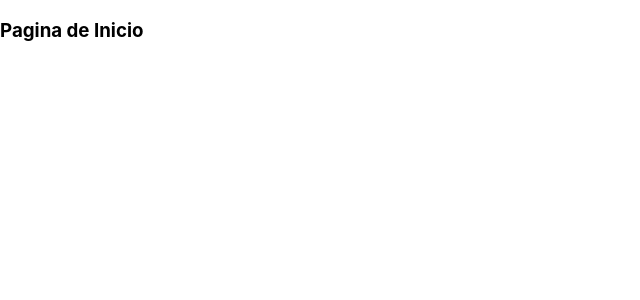
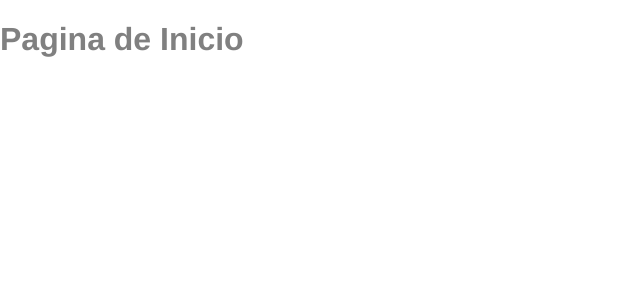
Before and after one commit to DH-Esp-Frontend/ctd-esp-fe2-project-completed, a React (Create React App) app: page / in a window 1280 px wide. Shown: the top 300 px of the page, without its empty margins (0-640 px from the left). Built offline with nearby package versions, Linux system fonts and the light colour scheme.

Commit message:
styled-components config added

```diff
--- a/package.json
+++ b/package.json
@@ -5,12 +5,14 @@
   "homepage": "https://dh-esp-frontend.github.io/",
   "dependencies": {
     "@reduxjs/toolkit": "^1.8.1",
+    "@types/styled-components": "^5.1.24",
     "react": "^17.0.2",
     "react-dom": "^17.0.2",
     "react-redux": "^7.2.8",
     "react-router-dom": "^6.3.0",
     "react-scripts": "5.0.0",
     "redux-thunk": "^2.4.1",
+    "styled-components": "^5.3.5",
     "typescript": "^4.6.3",
     "web-vitals": "^2.1.4"
   },
@@ -24,7 +26,6 @@
     "@types/react": "^17.0.43",
     "@types/react-dom": "^17.0.14",
     "@types/react-redux": "^7.1.23",
-    "redux-devtools-extension": "^2.13.9",
     "eslint": "^8.10.0",
     "eslint-config-prettier": "^8.5.0",
     "eslint-import-resolver-typescript": "^2.7.0",
@@ -34,7 +35,9 @@
     "eslint-plugin-react-hooks": "^4.3.0",
     "jest": "^27.5.1",
     "jest-mock": "^27.5.1",
+    "jest-styled-components": "^7.0.8",
     "prettier": "^2.5.1",
+    "redux-devtools-extension": "^2.13.9",
     "ts-jest": "^27.1.3"
   },
   "scripts": {
--- a/src/App.tsx
+++ b/src/App.tsx
@@ -1,3 +1,5 @@
+import { ThemeProvider } from 'styled-components';
+import { GlobalStyle, theme } from './styles';
 import { Routes, Route } from 'react-router-dom';
 import { Provider } from 'react-redux';
 import { store } from './store/store';
@@ -7,10 +9,13 @@ import PaginaInicio from './pages/Inicio.pagina';
 function App() {
   return (
     <Provider store={store}>
-      <Routes>
-        <Route path="/" element={<PaginaInicio />} />
-        <Route path="detalle" element={<PaginaDetalle />} />
-      </Routes>
+      <ThemeProvider theme={theme}>
+        <GlobalStyle />
+        <Routes>
+          <Route path="/" element={<PaginaInicio />} />
+          <Route path="detalle" element={<PaginaDetalle />} />
+        </Routes>
+      </ThemeProvider>
     </Provider>
   );
 }
--- a/src/pages/Inicio.pagina.tsx
+++ b/src/pages/Inicio.pagina.tsx
@@ -1,3 +1,5 @@
+import { Title } from '../styles';
+
 /**
  * Esta es la pagina principal.
  *
@@ -8,7 +10,7 @@
  */
 const PaginaInicio = () => (
   <div>
-    <h3>Pagina de Inicio</h3>
+    <Title>Pagina de Inicio</Title>
   </div>
 );
 
--- /dev/null
+++ b/src/styles/global.styles.ts
@@ -0,0 +1,11 @@
+import { createGlobalStyle } from 'styled-components';
+
+const GlobalStyle = createGlobalStyle`
+  body {
+    margin: 0;
+    padding: 0;
+    font-family: Helvetica, Sans-Serif;
+  }
+`;
+
+export default GlobalStyle;
--- /dev/null
+++ b/src/styles/index.ts
@@ -0,0 +1,5 @@
+import theme from './theme.styles';
+import GlobalStyle from './global.styles';
+import Title from './title.styles';
+
+export { theme, GlobalStyle, Title };
--- /dev/null
+++ b/src/styles/theme.styles.ts
@@ -0,0 +1,10 @@
+const theme = {
+  borderRadius: '5px',
+
+  colors: {
+    main: '#b23a48',
+    secondary: '#8c2f39'
+  }
+};
+
+export default theme;
--- /dev/null
+++ b/src/styles/title.styles.ts
@@ -0,0 +1,8 @@
+import styled from 'styled-components';
+
+const Title = styled.h1`
+  font-weight: bold;
+  color: grey;
+`;
+
+export default Title;
```
Also changed, not shown: 1 other file (tests, documents, lock files or other folders).
